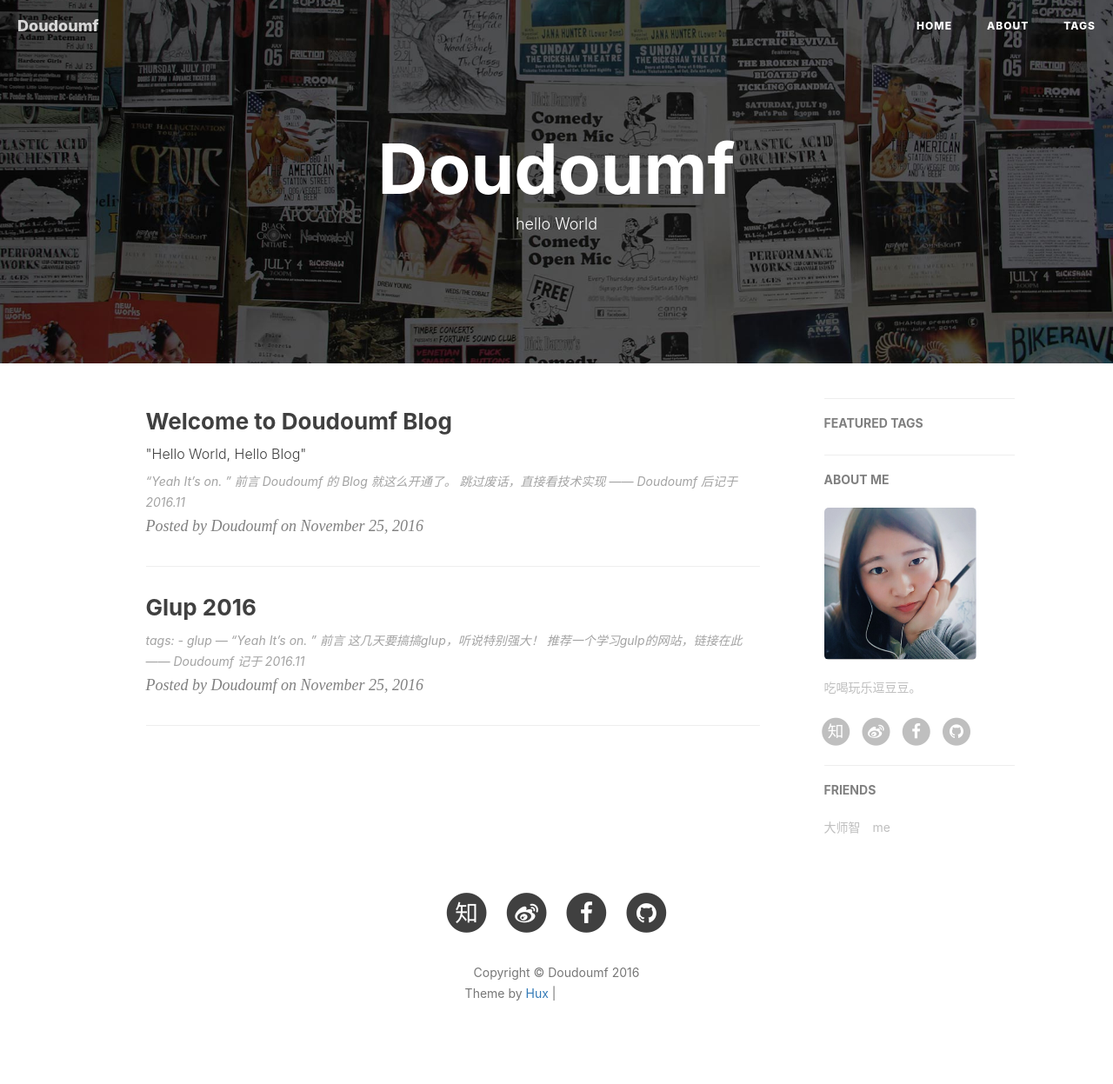
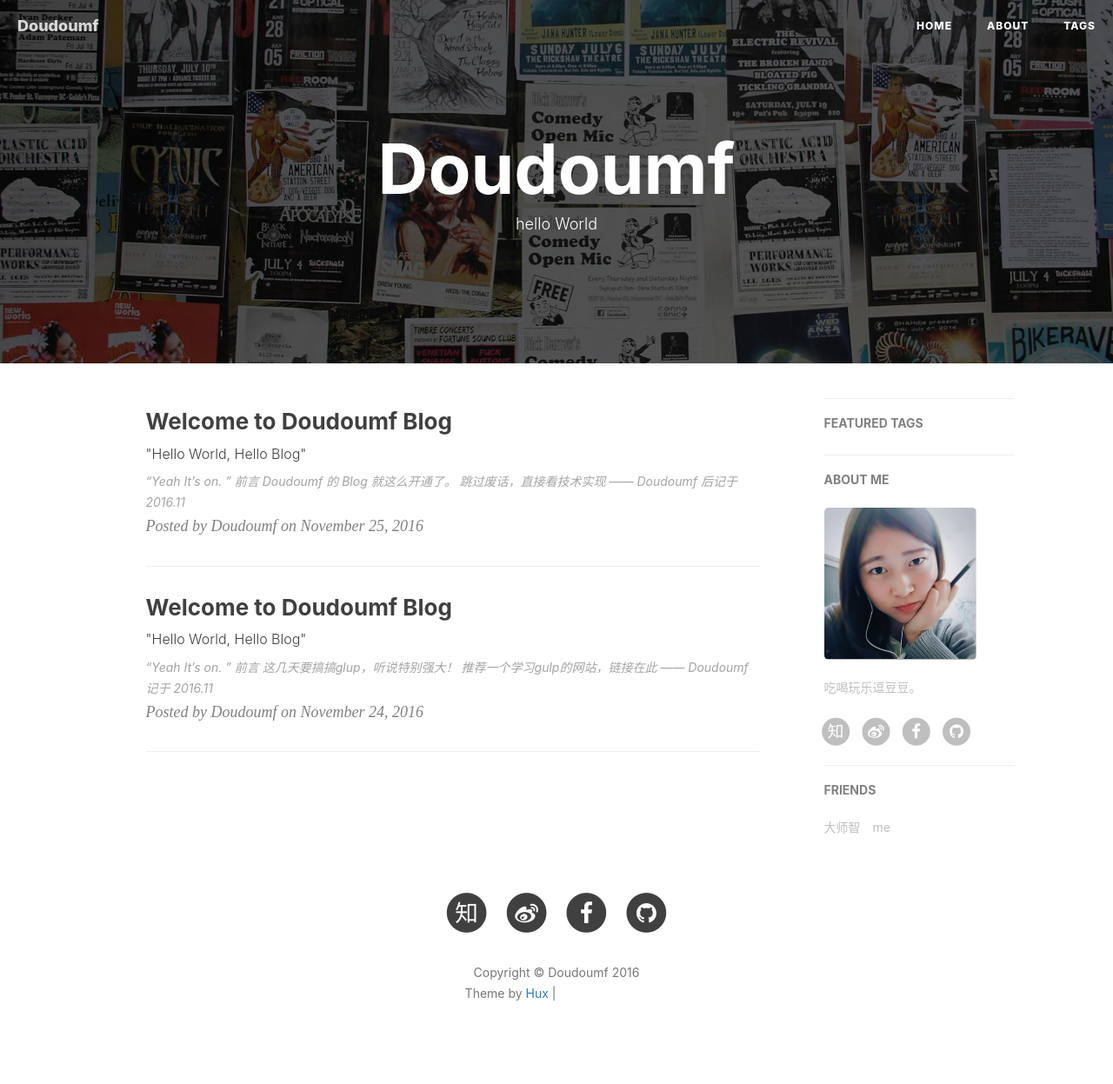
Before and after one commit to Doudoumf/Doudoumf.github.io, a Jekyll site: the page built from index.html, in a window 1280 px wide. Shown: the whole page at 87% size. Built offline with Jekyll 4.4.1, drawn with Linux system fonts in a browser that asks for light colours; nearby versions of some CDN libraries; the list of posts is cut into pages by our own code; comment, search, counter and statistics services are not loaded; grey boxes are pictures that could not be loaded.

Commit message:
change glup

```diff
--- a/_posts/2016-11-25-glup-2016.markdown
+++ b/_posts/2016-11-25-glup-2016.markdown
@@ -1,3 +1,10 @@
+---
+layout:     post
+title:      "Welcome to Doudoumf Blog"
+subtitle:   " \"Hello World, Hello Blog\""
+date:       2016-11-24 18:46:00
+author:     "Doudoumf"
+header-img: "img/post-bg-2015.jpg"
 tags:
     - glup
 ---
```
